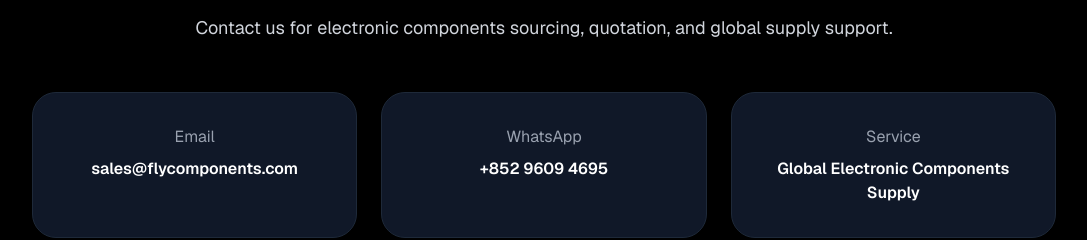
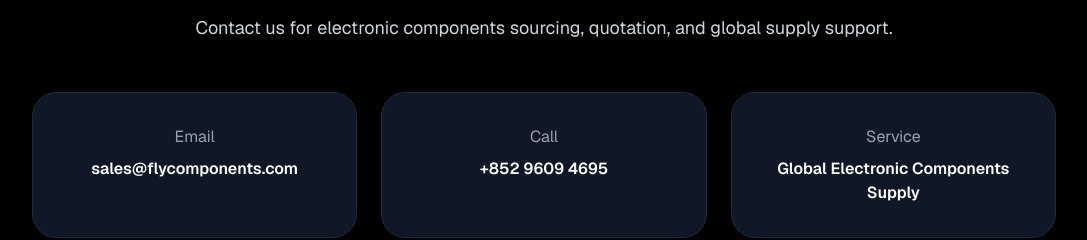
Before and after one commit to ajr2026/fly-components, a Next.js app: page / in a window 1280 px wide. Shown: the part 3360-3600 px from the top of the page, without its empty margins (96-1183 px from the left). Built offline with nearby package versions, Linux system fonts and the light colour scheme.

Commit message:
Update page.tsx

```diff
--- a/app/page.tsx
+++ b/app/page.tsx
@@ -236,7 +236,7 @@
             </div>
 
             <div className="border border-gray-800 rounded-3xl p-8 bg-gray-900">
-              <p className="text-gray-400 mb-2">WhatsApp</p>
+              <p className="text-gray-400 mb-2">Call</p>
               <p className="font-semibold">+852 9609 4695</p>
             </div>
 
```
